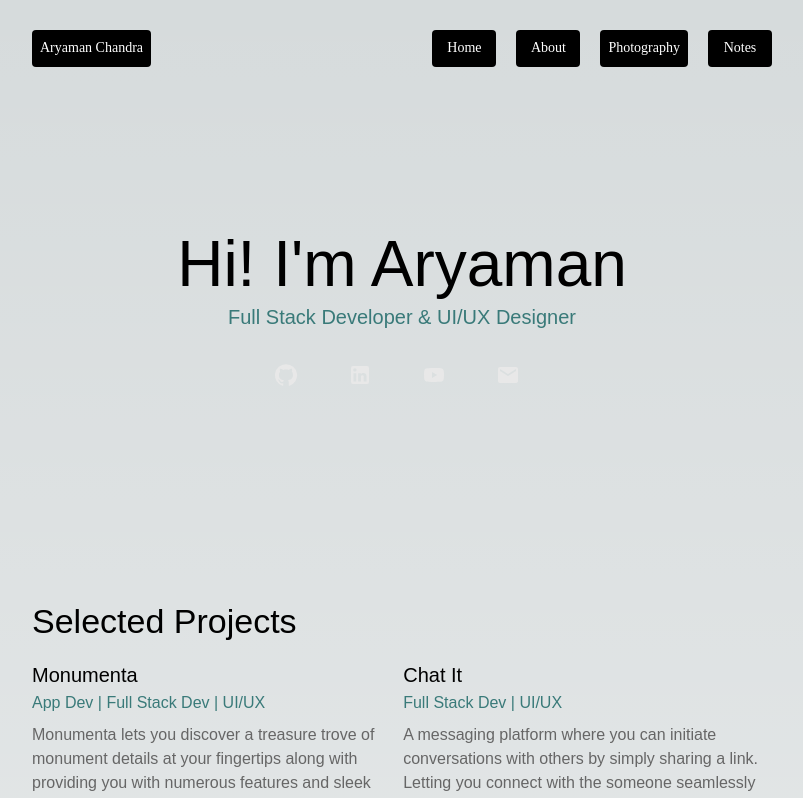
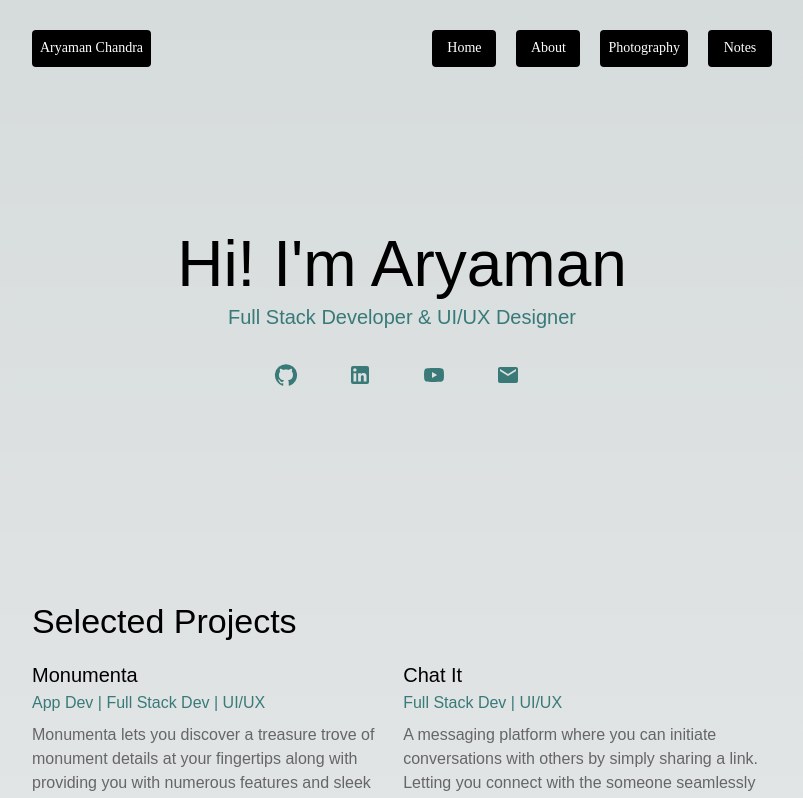
Before and after one commit to aryamanchandra/personalwebsite, a Next.js app: page / in a window 1280 px wide. Shown: the top 798 px of the page, without its empty margins (238-1041 px from the left). Built offline with nearby package versions, Linux system fonts and the light colour scheme; a web font is replaced by a local one.

Commit message:
social links color

```diff
--- a/src/app/components/Socialbar.tsx
+++ b/src/app/components/Socialbar.tsx
@@ -6,7 +6,7 @@ import { socialdata } from "../data";
 function SocialIcons({IconComponent, onClick}: { IconComponent: React.ComponentType; onClick: string }) {
     return (
       <SocialButton sx={{paddingLeft:"0px",paddingRight:"0px", marginRight:"10px"}}>
-        <Link href={onClick} target="_blank">
+        <Link href={onClick} target="_blank" color="primary.light">
         <IconComponent/>
         </Link>
       </SocialButton>
```
